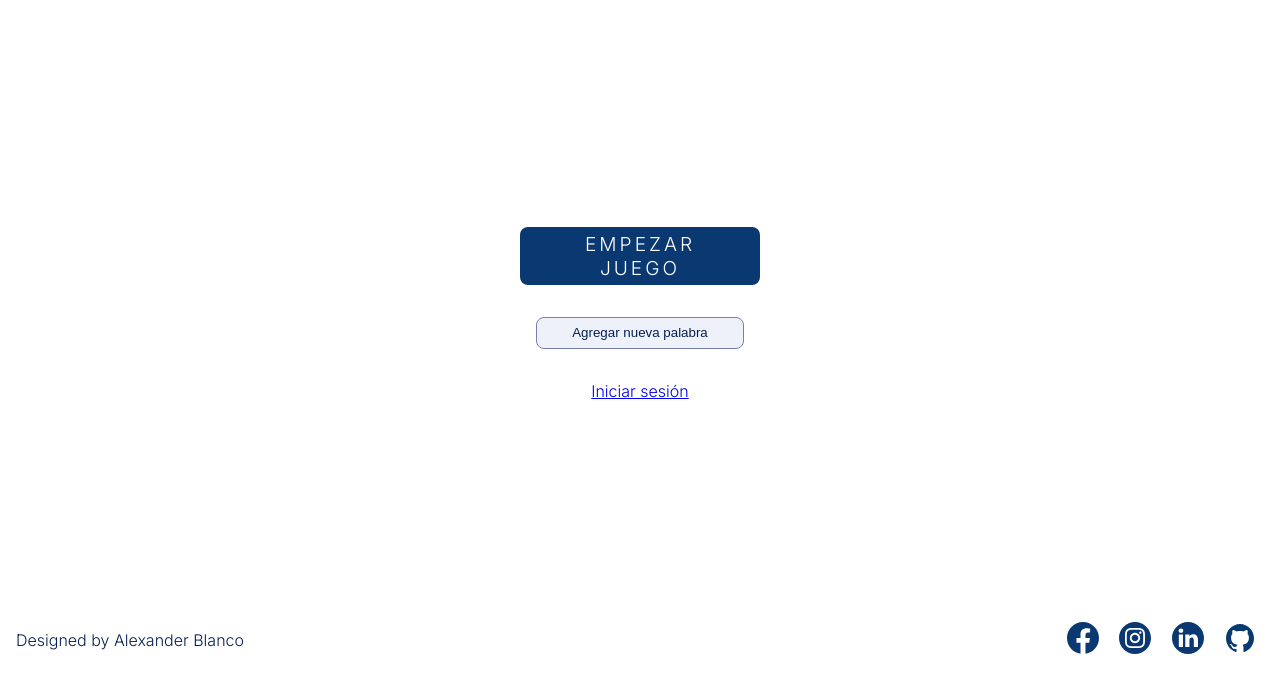
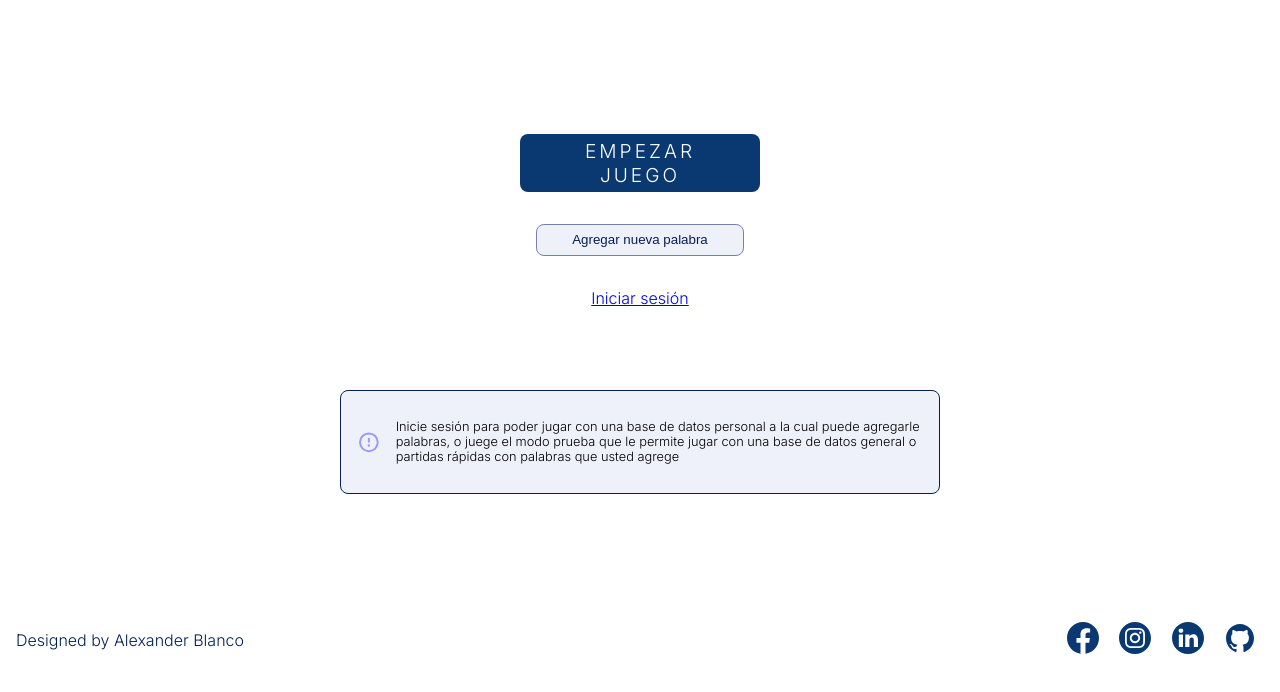
Before and after one commit to ablancoa/juego-ahorcado-alura, a website with bundled scripts: page index.html in a window 1280 px wide. Shown: the part 106-798 px from the top of the page. Built offline with nearby package versions, Linux system fonts and the light colour scheme.

Commit message:
Se agrego la nota en pantalla de inicio

```diff
--- a/css/style.css
+++ b/css/style.css
@@ -158,6 +158,23 @@ body {
     cursor: pointer;
     color: var(--dark-blue-400);
     transition: 0.5s;
+}
+
+.note {
+    max-width: 600px;
+    border: 1px solid var(--dark-blue-400);
+    background-color: var(--light-blue);
+    padding: 1rem;
+    border-radius: 8px;
+    font-size: 0.8rem;
+    display: flex;
+    margin-top: 50px;
+    box-sizing: border-box;
+}
+
+.icon-note {
+    width: 60px;
+    margin-right: 15px;
 }
 
 .juego-rapido {
@@ -523,12 +540,21 @@ body {
         margin: 0 auto;
     }
 
+    .close-session {
+        top: 100px;
+        right: 0px;
+    }
+
     .alura-icon {
         margin-left: 0;
     }
 
     .header {
         margin: 0 auto;
+    }
+
+    .note {
+        width: 80%;
     }
 
     .btn-begin-game,
@@ -586,6 +612,12 @@ body {
 }
 
 @media (min-width: 601px) {
+    .note:hover .icon-note {
+        transition: all 0.45s;
+        transform: scale(1.5);
+        ;
+    }
+
     .button-container {
         width: 50%;
     }
--- a/index.html
+++ b/index.html
@@ -34,6 +34,20 @@
             </button>
             <button class="btn-add-word">Agregar nueva palabra</button>
             <a href="./user-authentication.html">Iniciar sesión</a>
+            <div class="note">
+                <svg class="icon-note" data-name="Layer 1" viewBox="0 0 24 24" xmlns="http://www.w3.org/2000/svg"
+                    width="20px" heigth="20px">
+                    <path
+                        d="M12 14a1.25 1.25 0 1 0 1.25 1.25A1.25 1.25 0 0 0 12 14Zm0-1.5a1 1 0 0 0 1-1v-3a1 1 0 0 0-2 0v3a1 1 0 0 0 1 1ZM12 2a10 10 0 1 0 10 10A10.011 10.011 0 0 0 12 2Zm0 18a8 8 0 1 1 8-8 8.01 8.01 0 0 1-8 8Z"
+                        fill="#9b99ff" class="fill-6563ff">
+                    </path>
+                </svg>
+                <p class="span-note">
+                    Inicie sesión para poder jugar con una base de datos personal a la cual puede agregarle palabras, o
+                    juege el modo prueba que le permite jugar con una base de datos general o partidas rápidas con
+                    palabras que usted agrege
+                </p>
+            </div>
         </div>
     </main>
     <footer class="footer">
```
